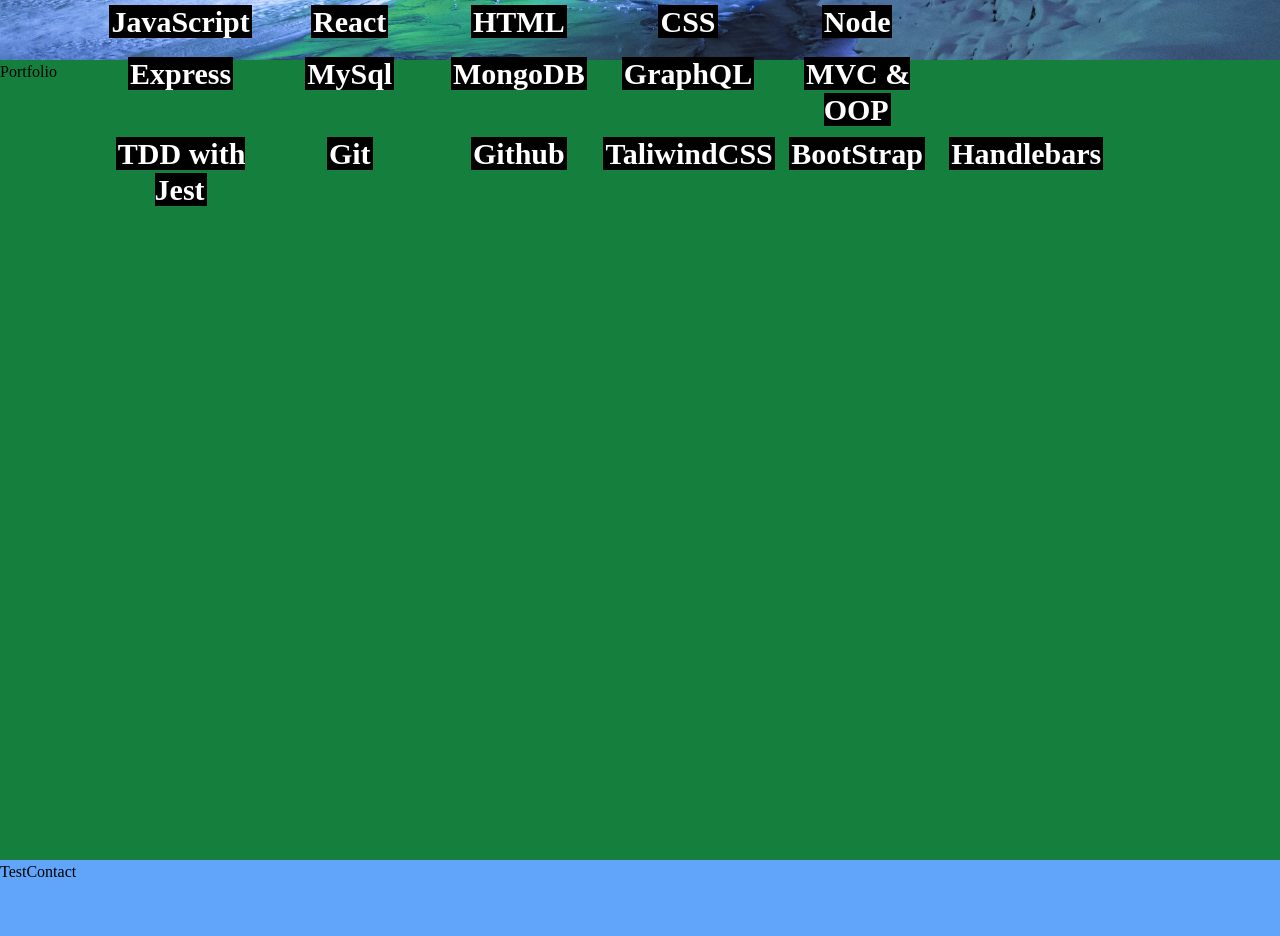
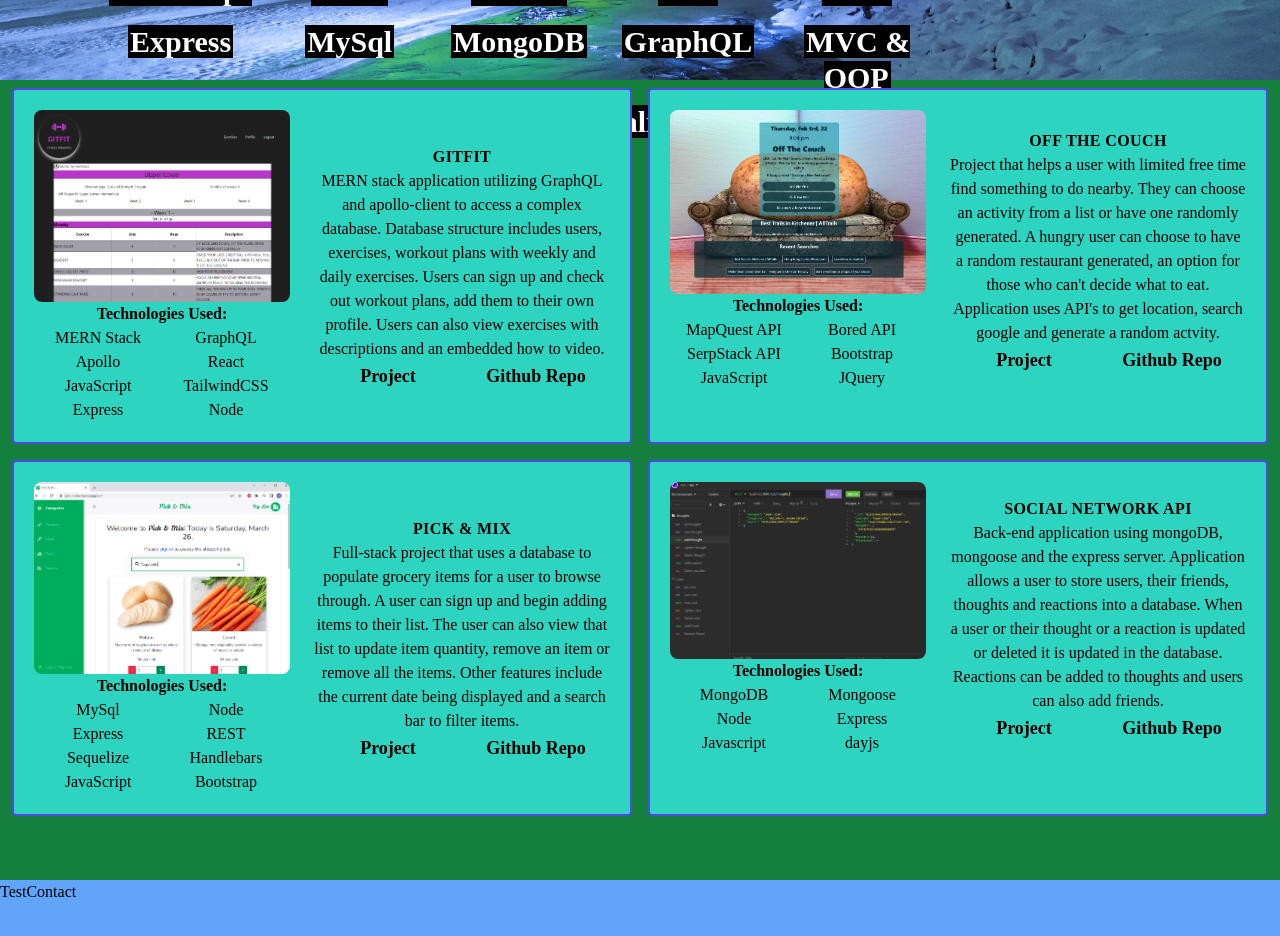
Before and after one commit to MpAlfano/React-Portfolio, a React (Create React App) app: page /Resume in a window 1280 px wide. Shown: the part 1540-2476 px from the top of the page. Built offline with nearby package versions, Linux system fonts and the light colour scheme; a web font is replaced by a local one.

Commit message:
padding changes and background size

```diff
--- a/src/components/pages/TestHome.js
+++ b/src/components/pages/TestHome.js
@@ -8,7 +8,7 @@
       id="home"
     >
       <div className="flex content-center justify-center align-middle mx-auto">
-        <div className="flex content-center justify-center align-middle">
+        <div className="flex">
           <div className="grid lg:flex items-center text-center justify-center pt-10 md:pt-0 md:pb-24">
             <div className="flex justify-center lg:flex-shrink-0 px-12 -mb-20">
               <img
@@ -17,7 +17,7 @@
                 alt="Prof Pic"
               />
             </div>
-            <div className="px-10 text-state md:text-lg lg:text-lg font-semibold">
+            <div className="px-10 md:text-lg lg:text-xl font-semibold">
               <p className="bg-sky-200 rounded-lg opacity-90">
                 Hello my name is Mark, I'm an ambitious Full-Stack Developer
                 looking for new opportunities to grow and enjoy tackling new
--- a/src/components/pages/TestPortfolio.js
+++ b/src/components/pages/TestPortfolio.js
@@ -1,9 +1,226 @@
 import React from "react";
+import proj1 from "../images/proj1.png";
+import proj2 from "../images/proj2.png";
+import proj5 from "../images/proj5.png";
+import gitfit from "../images/gitfit.png";
 
 export default function TestPortfolio() {
   return (
     <div className="h-screen bg-green-700" id="portfolio">
-      Portfolio
+      <div className="container mt-5 mx-auto px-1">
+        <div className="md:flex">
+          <div className="flex-1 text-black text-center bg-teal-400 hover:border-dashed border-2 border-indigo-600 px-2 lg:px-5 py-2 lg:py-5 m-2 rounded">
+            <div className="lg:flex lg:items-center">
+              <div className="lg:flex-shrink-0">
+                <img
+                  className="rounded-lg lg:w-64 lg:h-48"
+                  src={gitfit}
+                  alt="GitFit"
+                />
+                <h1 className="font-bold">Technologies Used:</h1>
+                <ul className="grid grid-cols-2">
+                  <li>MERN Stack</li>
+                  <li>GraphQL</li>
+                  <li>Apollo</li>
+                  <li>React</li>
+                  <li>JavaScript</li>
+                  <li>TailwindCSS</li>
+                  <li>Express</li>
+                  <li>Node</li>
+                </ul>
+              </div>
+              <div className="mt-4 lg:mt-0 lg:ml-6">
+                <div className="uppercase tracking-wide text-md font-bold">
+                  GitFit
+                </div>
+                <p>
+                  MERN stack application utilizing GraphQL and apollo-client to
+                  access a complex database. Database structure includes users,
+                  exercises, workout plans with weekly and daily exercises.
+                  Users can sign up and check out workout plans, add them to
+                  their own profile. Users can also view exercises with
+                  descriptions and an embedded how to video.
+                </p>
+                <div className="grid grid-cols-2">
+                  <a
+                    href="https://gitfit-2.herokuapp.com/"
+                    target="_blank"
+                    rel="noreferrer"
+                    className="block mt-1 text-lg leading-tight font-semibold hover:text-sky-500"
+                  >
+                    Project
+                  </a>
+                  <a
+                    href="https://github.com/nkrilis/GitFit-2.0"
+                    target="_blank"
+                    rel="noreferrer"
+                    className="block mt-1 text-lg leading-tight font-semibold hover:text-sky-500"
+                  >
+                    Github Repo
+                  </a>
+                </div>
+              </div>
+            </div>
+          </div>
+          <div className="flex-1 text-black text-center bg-teal-400 hover:border-dashed border-2 border-indigo-600 px-2 lg:px-5 py-2 lg:py-5 m-2 rounded">
+            <div className="lg:flex lg:items-center">
+              <div className="lg:flex-shrink-0">
+                <img
+                  className="rounded-lg lg:w-64"
+                  src={proj2}
+                  alt="Off The Couch"
+                />
+                <h1 className="font-bold">Technologies Used:</h1>
+                <ul className="grid grid-cols-2">
+                  <li>MapQuest API</li>
+                  <li>Bored API</li>
+                  <li>SerpStack API</li>
+                  <li>Bootstrap</li>
+                  <li>JavaScript</li>
+                  <li>JQuery</li>
+                </ul>
+              </div>
+              <div className="mt-4 lg:mt-0 lg:ml-6">
+                <div className="uppercase tracking-wide text-md font-bold">
+                  Off The Couch
+                </div>
+                <p>
+                  Project that helps a user with limited free time find
+                  something to do nearby. They can choose an activity from a
+                  list or have one randomly generated. A hungry user can choose
+                  to have a random restaurant generated, an option for those who
+                  can't decide what to eat. Application uses API's to get
+                  location, search google and generate a random actvity.
+                </p>
+                <div className="grid grid-cols-2">
+                  <a
+                    href="https://mpalfano.github.io/Off-the-couch-personal/"
+                    target="_blank"
+                    rel="noreferrer"
+                    className="block mt-1 text-lg leading-tight font-semibold hover:text-sky-500"
+                  >
+                    Project
+                  </a>
+                  <a
+                    href="https://github.com/MpAlfano/Off-the-couch-personal"
+                    target="_blank"
+                    rel="noreferrer"
+                    className="block mt-1 text-lg leading-tight font-semibold hover:text-sky-500"
+                  >
+                    Github Repo
+                  </a>
+                </div>
+              </div>
+            </div>
+          </div>
+        </div>
+        <div className="md:flex">
+          <div className="flex-1 text-black text-center bg-teal-400 hover:border-dashed border-2 border-indigo-600 px-2 lg:px-5 py-2 lg:py-5 m-2 rounded">
+            <div className="lg:flex lg:items-center">
+              <div className="lg:flex-shrink-0">
+                <img
+                  className="rounded-lg lg:w-64 lg:h-48"
+                  src={proj1}
+                  alt="Pick & Mix"
+                />
+                <h1 className="font-bold">Technologies Used:</h1>
+                <ul className="grid grid-cols-2">
+                  <li>MySql</li>
+                  <li>Node</li>
+                  <li>Express</li>
+                  <li>REST</li>
+                  <li>Sequelize</li>
+                  <li>Handlebars</li>
+                  <li>JavaScript</li>
+                  <li>Bootstrap</li>
+                </ul>
+              </div>
+              <div className="mt-4 lg:mt-0 lg:ml-6">
+                <div className="uppercase tracking-wide text-md font-bold">
+                  Pick & Mix
+                </div>
+                <p>
+                  Full-stack project that uses a database to populate grocery
+                  items for a user to browse through. A user can sign up and
+                  begin adding items to their list. The user can also view that
+                  list to update item quantity, remove an item or remove all the
+                  items. Other features include the current date being displayed
+                  and a search bar to filter items.
+                </p>
+                <div className="grid grid-cols-2">
+                  <a
+                    href="https://pick-n-mix.herokuapp.com/"
+                    target="_blank"
+                    rel="noreferrer"
+                    className="block mt-1 text-lg leading-tight font-semibold hover:text-sky-500"
+                  >
+                    Project
+                  </a>
+                  <a
+                    href="https://github.com/MpAlfano/pick-n-mix"
+                    target="_blank"
+                    rel="noreferrer"
+                    className="block mt-1 text-lg leading-tight font-semibold hover:text-sky-500"
+                  >
+                    Github Repo
+                  </a>
+                </div>
+              </div>
+            </div>
+          </div>
+          <div className="flex-1 text-black text-center bg-teal-400 hover:border-dashed border-2 border-indigo-600 px-2 lg:px-5 py-2 lg:py-5 m-2 rounded">
+            <div className="lg:flex lg:items-center">
+              <div className="lg:flex-shrink-0">
+                <img
+                  className="rounded-lg lg:w-64"
+                  src={proj5}
+                  alt="Social-Network-API"
+                />
+                <h1 className="font-bold">Technologies Used:</h1>
+                <ul className="grid grid-cols-2">
+                  <li>MongoDB</li>
+                  <li>Mongoose</li>
+                  <li>Node</li>
+                  <li>Express</li>
+                  <li>Javascript</li>
+                  <li>dayjs</li>
+                </ul>
+              </div>
+              <div className="mt-4 lg:mt-0 lg:ml-6">
+                <div className="uppercase tracking-wide text-md font-bold">
+                  Social Network API
+                </div>
+                <p>
+                  Back-end application using mongoDB, mongoose and the express
+                  server. Application allows a user to store users, their
+                  friends, thoughts and reactions into a database. When a user
+                  or their thought or a reaction is updated or deleted it is
+                  updated in the database. Reactions can be added to thoughts
+                  and users can also add friends.
+                </p>
+                <div className="grid grid-cols-2">
+                  <a
+                    href="https://drive.google.com/file/d/1DKWWVOzsYXXoT9VpF7elQkfQbeLTxfZC/view"
+                    target="_blank"
+                    rel="noreferrer"
+                    className="block mt-1 text-lg leading-tight font-semibold hover:text-sky-500"
+                  >
+                    Project
+                  </a>
+                  <a
+                    href="https://github.com/MpAlfano/Social-Network-API"
+                    target="_blank"
+                    rel="noreferrer"
+                    className="block mt-1 text-lg leading-tight font-semibold hover:text-sky-500"
+                  >
+                    Github Repo
+                  </a>
+                </div>
+              </div>
+            </div>
+          </div>
+        </div>
+      </div>
     </div>
   );
 }
--- a/src/index.css
+++ b/src/index.css
@@ -42,7 +42,7 @@
   }
 
   .bottom {
-    margin-top: -25vh;
+    margin-top: -33vh;
     background: url('/src/components/images/about3.jpg') center/cover;
     clip-path: polygon(1 0, 100% 0, 100% 100%, 0 100%);
   }
@@ -51,11 +51,11 @@
 @media only screen and (min-width: 872px) {
   .top {
     background: black;
-    clip-path: polygon(0 0, 100% 0, 100% 100%, 0 54%);
+    clip-path: polygon(0 0, 100% 0, 100% 100%, 0 63%);
   }
 
   .bottom {
-    margin-top: -25vh;
+    margin-top: -33vh;
     background: url('/src/components/images/about3.jpg') center/cover;
     clip-path: polygon(1 0, 100% 0, 100% 100%, 0 100%);
   }
```
Also changed, not shown: src/components/pages/TestAbout.js (+9 -8 lines).
